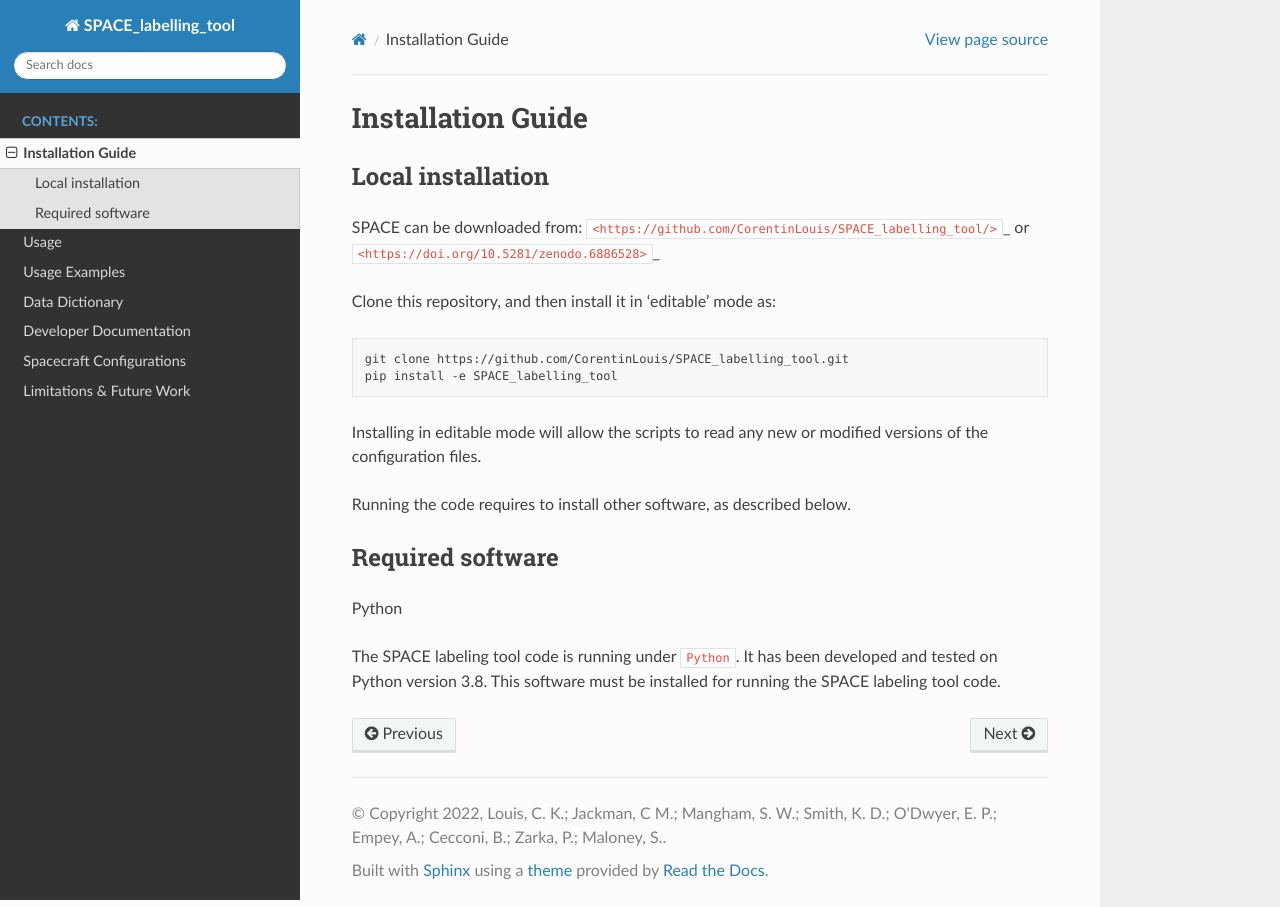
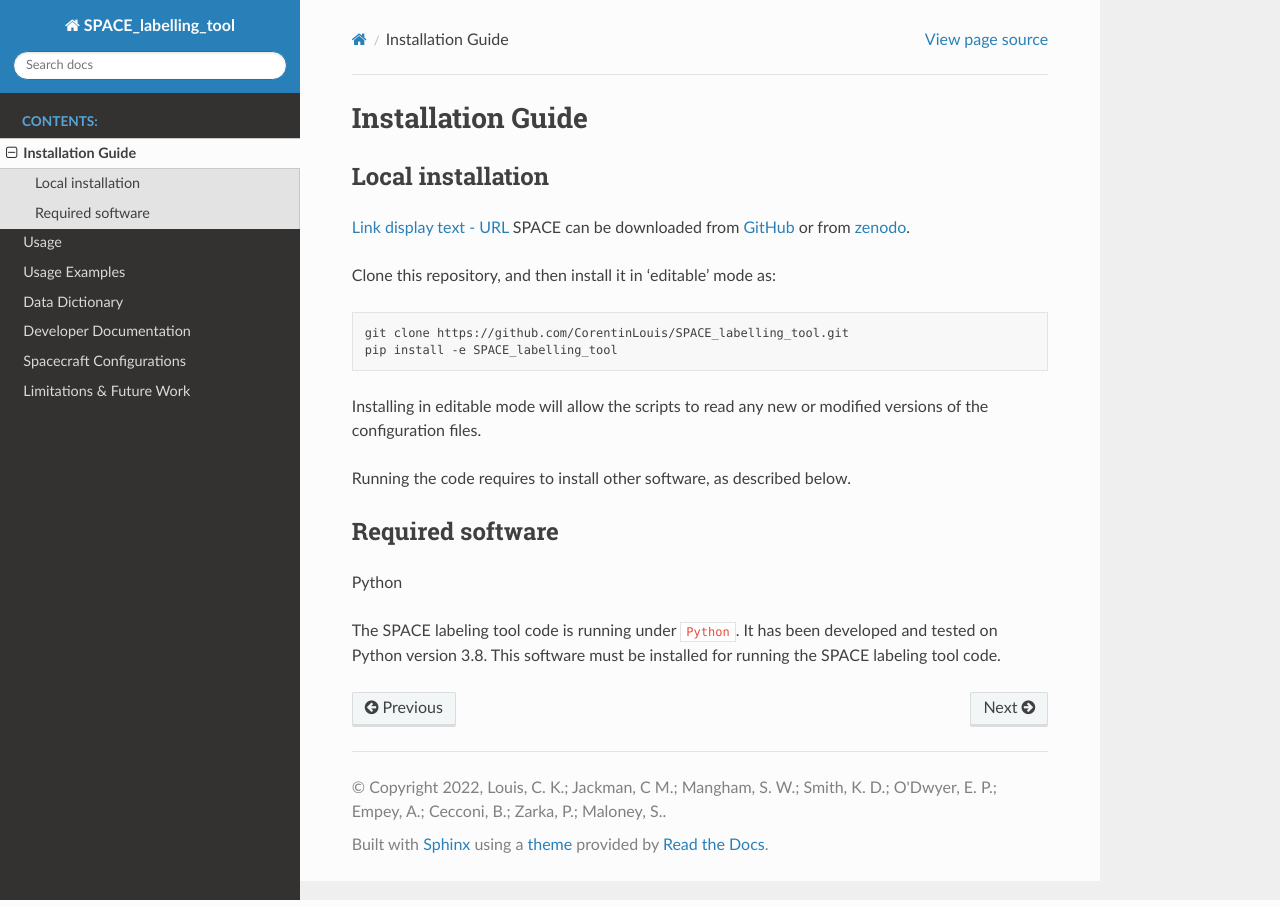
Before and after one commit to CorentinLouis/SPACE_labelling_tool, a Sphinx documentation site: the page built from docs/source/installation.md, in a window 1280 px wide. Built offline with Sphinx 7.4.7 and the Read the Docs theme 2.0.0, drawn with Linux system fonts in a browser that asks for light colours.

Commit message:
Fixing web links

```diff
--- a/docs/source/installation.md
+++ b/docs/source/installation.md
@@ -2,7 +2,8 @@
 
 ## Local installation
 
-SPACE can be downloaded from: `<https://github.com/CorentinLouis/SPACE_labelling_tool/>`_ or `<https://doi.org/10.5281/zenodo.6886528>`_
+[Link display text - URL](http://example.com/)
+SPACE can be downloaded from [GitHub](https://github.com/CorentinLouis/SPACE_labelling_tool/>) or from [zenodo](https://doi.org/10.5281/zenodo.6886528>).
 
 Clone this repository, and then install it in 'editable' mode as:
 
```
